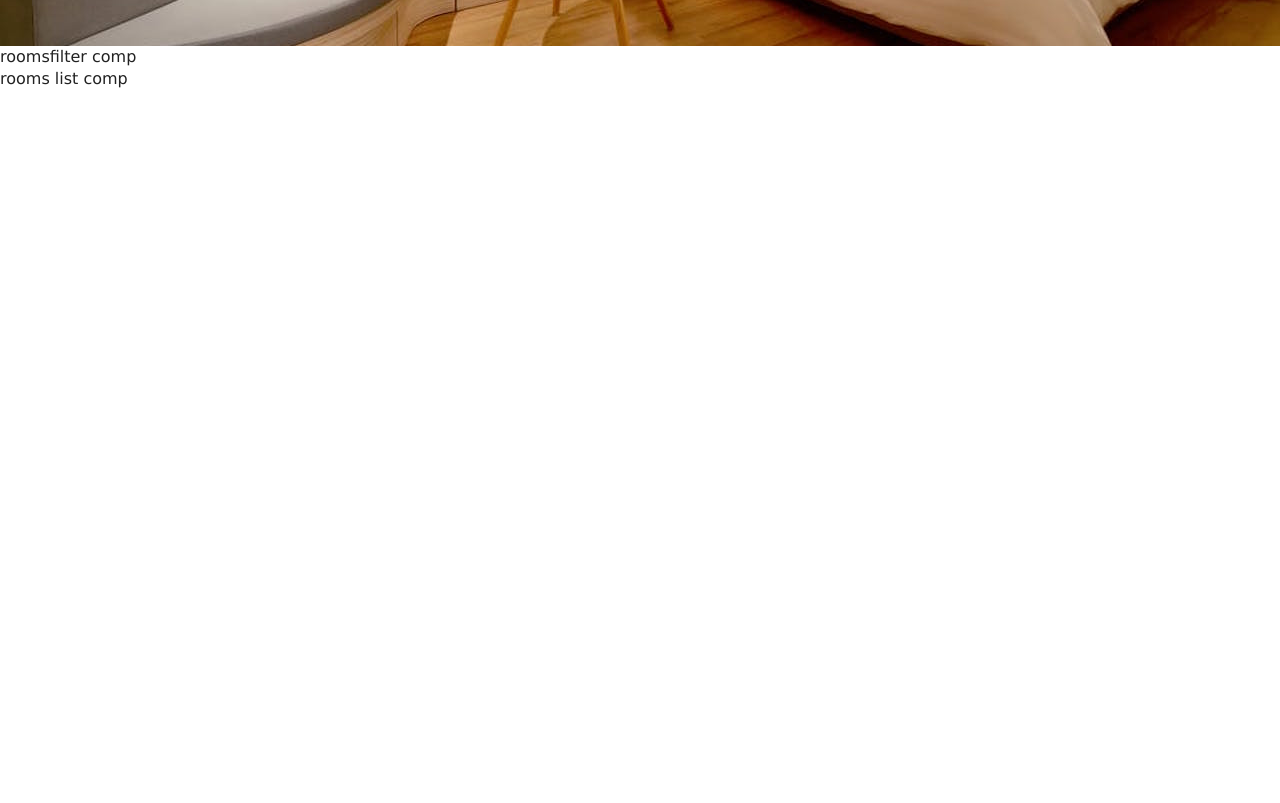
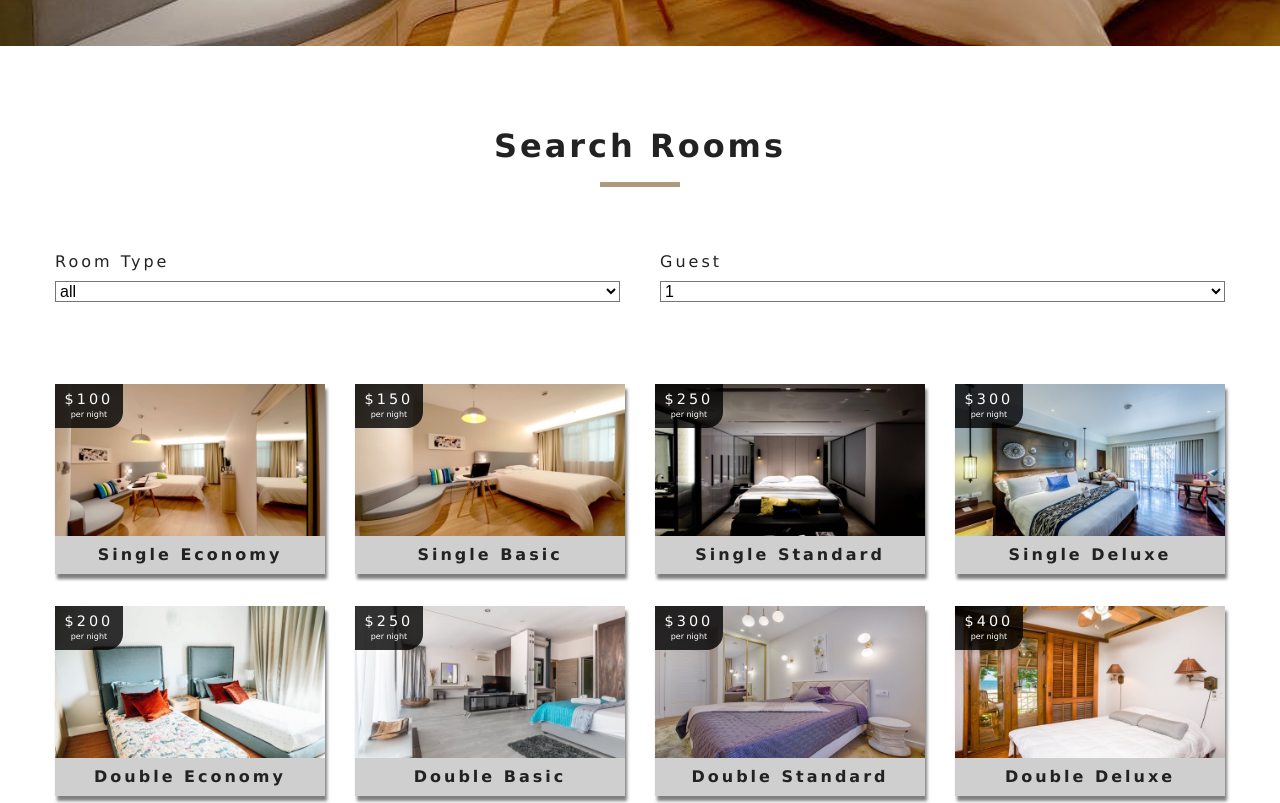
Before and after one commit to emdang1/luxury-houses, a React (Create React App) app: page /rooms in a window 1280 px wide. Shown: the part 500-1303 px from the top of the page. Before the commit the page ends 800 px from the top, so only its background shows below. Built offline with nearby package versions, Linux system fonts and the light colour scheme.

Commit message:
useContext in RoomsFilter, context changes, filtering rooms, handling changes in input

```diff
--- a/src/components/RoomsContainer.js
+++ b/src/components/RoomsContainer.js
@@ -6,7 +6,7 @@ import { withConsumer } from '../context';
 import Loading from '../components/Loading';
 
 const RoomsContainer = ({ context }) => {
-  const { loading, rooms, sortedRooms } = context;
+  const { loading, sortedRooms } = context;
 
   if (loading) {
     return <Loading />;
@@ -14,7 +14,7 @@ const RoomsContainer = ({ context }) => {
 
   return (
     <>
-      <RoomsFilter rooms={rooms} />
+      <RoomsFilter />
       <RoomsList rooms={sortedRooms} />
     </>
   );
--- a/src/components/RoomsFilter.js
+++ b/src/components/RoomsFilter.js
@@ -1,7 +1,69 @@
-import React from 'react';
+import React, { useContext } from 'react';
+import { RoomContext } from '../context';
+import Title from './Title';
 
 const RoomsFilter = () => {
-  return <div>roomsfilter comp</div>;
+  const {
+    rooms,
+    type,
+    capacity,
+    price,
+    minPrice,
+    maxPrice,
+    minSize,
+    maxSize,
+    breakfast,
+    pets,
+    handleChange,
+  } = useContext(RoomContext);
+
+  const roomTypes = rooms.map((room) => room.type);
+  const onlyUniqueTypes = ['all', ...new Set(roomTypes)];
+
+  const capacityValues = rooms.map((room) => room.capacity);
+  const onlyUniqueCapacity = [...new Set(capacityValues)];
+  console.log('unique', onlyUniqueCapacity);
+
+  return (
+    <section className='filter-container'>
+      <Title title='search rooms' />
+      <form className='filter-form'>
+        <div className='form-group'>
+          <label htmlFor='type'>room type</label>
+          <select
+            name='type'
+            id='type'
+            value={type}
+            className='form-control'
+            onChange={handleChange}
+          >
+            {onlyUniqueTypes.map((type, i) => (
+              <option key={i} value={type}>
+                {type}
+              </option>
+            ))}
+          </select>
+        </div>
+
+        <div className='form-group'>
+          <label htmlFor='capacity'>Guest</label>
+          <select
+            name='capacity'
+            id='capacity'
+            value={capacity}
+            className='form-control'
+            onChange={handleChange}
+          >
+            {onlyUniqueCapacity.map((capacity, i) => (
+              <option key={i} value={capacity}>
+                {capacity}
+              </option>
+            ))}
+          </select>
+        </div>
+      </form>
+    </section>
+  );
 };
 
 export default RoomsFilter;
--- a/src/components/RoomsList.js
+++ b/src/components/RoomsList.js
@@ -1,7 +1,24 @@
 import React from 'react';
+import Room from './Room';
 
-const RoomsList = () => {
-  return <div>rooms list comp</div>;
+const RoomsList = ({ rooms }) => {
+  if (rooms.length === 0) {
+    return (
+      <div className='empty-search'>
+        <h3>unfortunately no rooms matched your search parameters</h3>
+      </div>
+    );
+  }
+
+  return (
+    <section className='roomsList'>
+      <div className='roomslist-center'>
+        {rooms.map((room, i) => (
+          <Room key={i} className='' room={room} />
+        ))}
+      </div>
+    </section>
+  );
 };
 
 export default RoomsList;
--- a/src/context.js
+++ b/src/context.js
@@ -9,6 +9,15 @@ class RoomProvider extends Component {
     sortedRooms: [],
     featuredRooms: [],
     loading: true,
+    type: 'all',
+    capacity: 1,
+    price: 0,
+    minPrice: 0,
+    maxPrice: 0,
+    minSize: 0,
+    maxSize: 0,
+    breakfast: false,
+    pets: false,
   };
 
   componentDidMount() {
@@ -49,10 +58,47 @@ class RoomProvider extends Component {
     return room;
   };
 
+  handleChange = (event) => {
+    const name = event.target.name;
+    const value =
+      event.target.type === 'checkbox'
+        ? event.target.checked
+        : event.target.value;
+
+    this.setState(
+      {
+        [name]: value,
+      },
+      this.filterRooms
+    );
+  };
+
+  filterRooms = () => {
+    let { rooms, type, capacity } = this.state;
+    let tempRooms = [...rooms];
+    capacity = +capacity;
+
+    if (type !== 'all') {
+      tempRooms = tempRooms.filter((room) => room.type === type);
+    }
+
+    if (capacity !== 1) {
+      tempRooms = tempRooms.filter((room) => room.capacity >= capacity);
+    }
+
+    this.setState({
+      sortedRooms: tempRooms,
+    });
+  };
+
   render() {
     return (
       <RoomContext.Provider
-        value={{ ...this.state, getRoomData: this.getRoomData }}
+        value={{
+          ...this.state,
+          getRoomData: this.getRoomData,
+          handleChange: this.handleChange,
+        }}
       >
         {this.props.children}
       </RoomContext.Provider>
```
